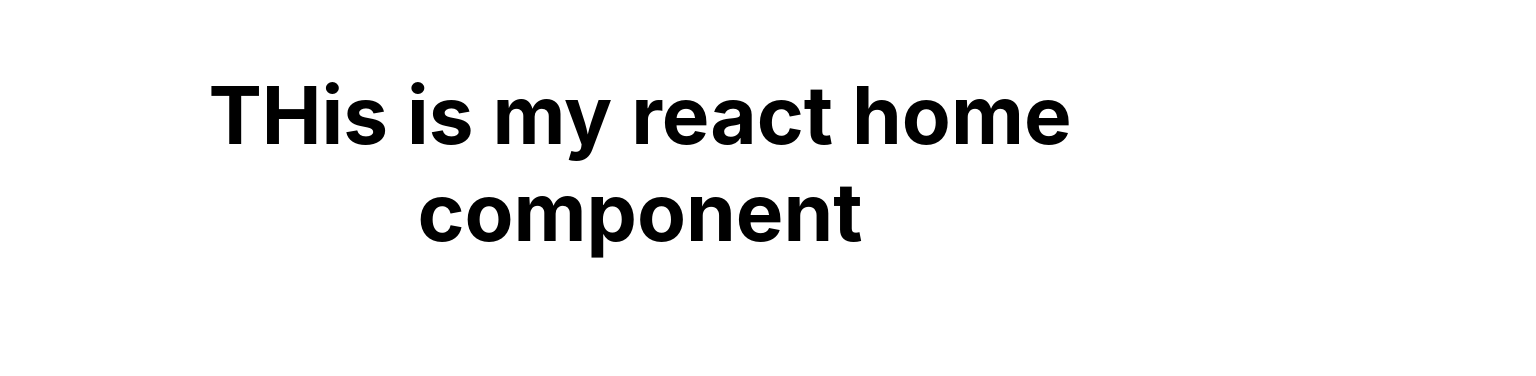
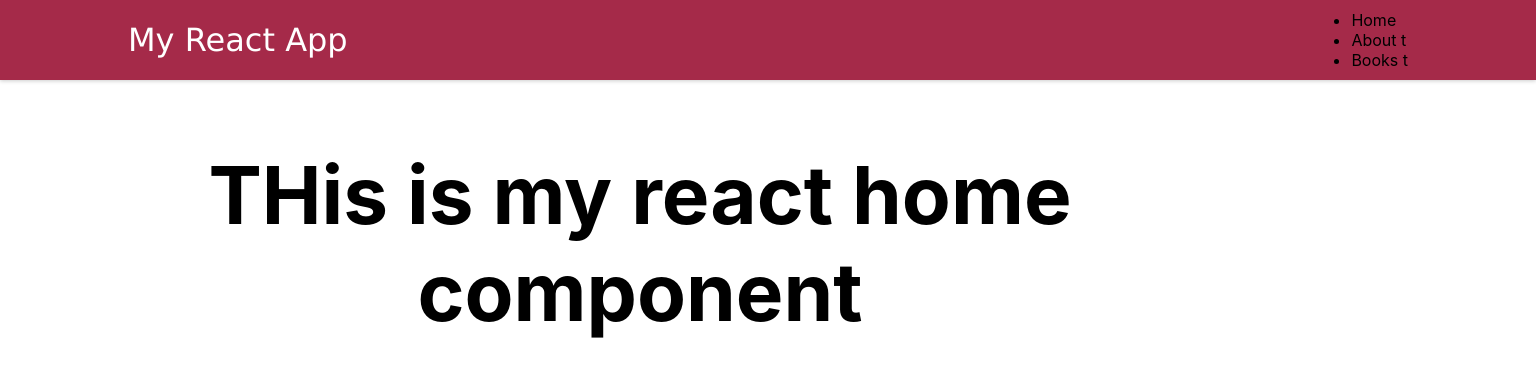
Before and after one commit to Ravinavala/react-project, a React (Create React App) app in the folder react-app/: page / in a window 1280 px wide. Shown: the top 376 px of the page, 1536 px wide, since content can reach past the window. Built offline with nearby package versions, Linux system fonts and the light colour scheme.

Commit message:
set up header, logo and navigation, installed react route dom

```diff
--- /dev/null
+++ b/package.json
@@ -0,0 +1,5 @@
+{
+  "dependencies": {
+    "react-router-dom": "^6.7.0"
+  }
+}
--- a/react-app/src/App.js
+++ b/react-app/src/App.js
@@ -1,10 +1,13 @@
 import './App.css';
+import MainLayout from './components/Home/Header/MainLayout';
 import HomePage from "./pages/HomePage";
 function App() {
   return (
+    <MainLayout>
     <div className="App">
         <HomePage />
     </div>
+    </MainLayout>
   );
 }
 
--- /dev/null
+++ b/react-app/src/components/Home/Header/MainLayout.js
@@ -0,0 +1,12 @@
+import { Fragment } from "react"
+import MainNavigation from "./MainNavigation"
+
+const MainLayout = (props) => {
+
+  return <Fragment>
+      <MainNavigation />
+      <main>{props.children}</main>
+  </Fragment>
+}
+
+export default MainLayout;
--- /dev/null
+++ b/react-app/src/components/Home/Header/MainNavigation.js
@@ -0,0 +1,26 @@
+// import { useContext } from "react";
+// import { Link } from "react-router-dom";
+import classes from "./MainNavigation.module.css";
+
+const MainNavigation = () => {
+    return <header className={classes.header}>
+        <div className={classes.logo}>My React App</div>
+      <nav>
+        <ul>
+            <li>
+             Home
+            </li>
+            <li>
+                About
+t            </li>
+<li>
+                Books
+t            </li>
+        </ul>
+      </nav>
+
+    </header>
+
+}
+
+export default MainNavigation;
--- /dev/null
+++ b/react-app/src/components/Home/Header/MainNavigation.module.css
@@ -0,0 +1,19 @@
+body {
+  overflow: hidden;
+}
+.header {
+  width: 100%;
+  height: 5rem;
+  background-color: rgb(165, 42, 73);
+  box-shadow: 0 1px 4px rgba(0, 0, 0, 0.2);
+  display: flex;
+  justify-content: space-between;
+  align-items: center;
+  padding: 0 10%;
+}
+.logo {
+  font-family: 'Lucida Sans', 'Lucida Sans Regular', 'Lucida Grande', 'Lucida Sans Unicode', Geneva, Verdana, sans-serif;
+  font-size: 2rem;
+  color: white;
+  margin: 0;
+}
```
Also changed, not shown: 1 other file (tests, documents, lock files or other folders).
